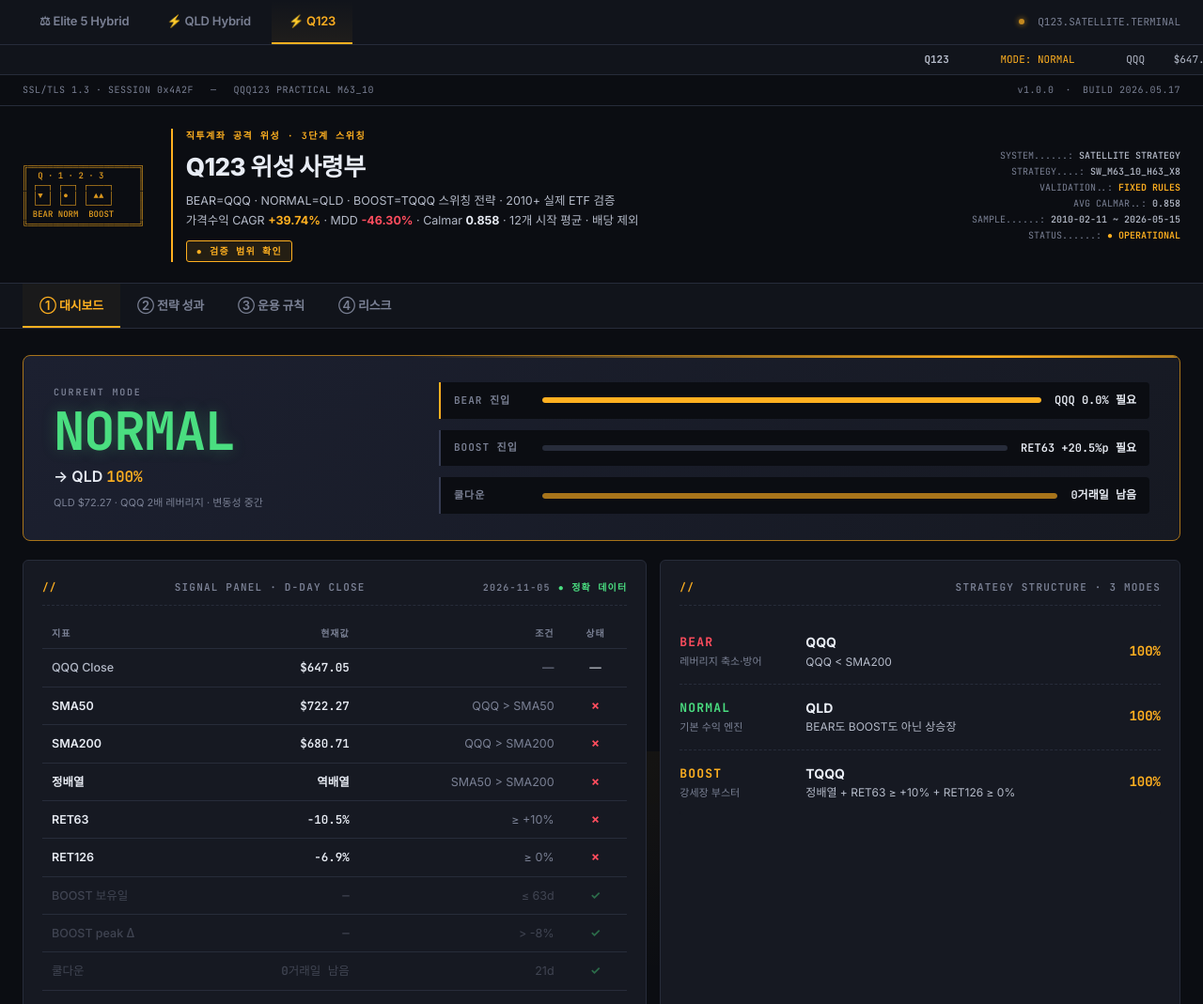
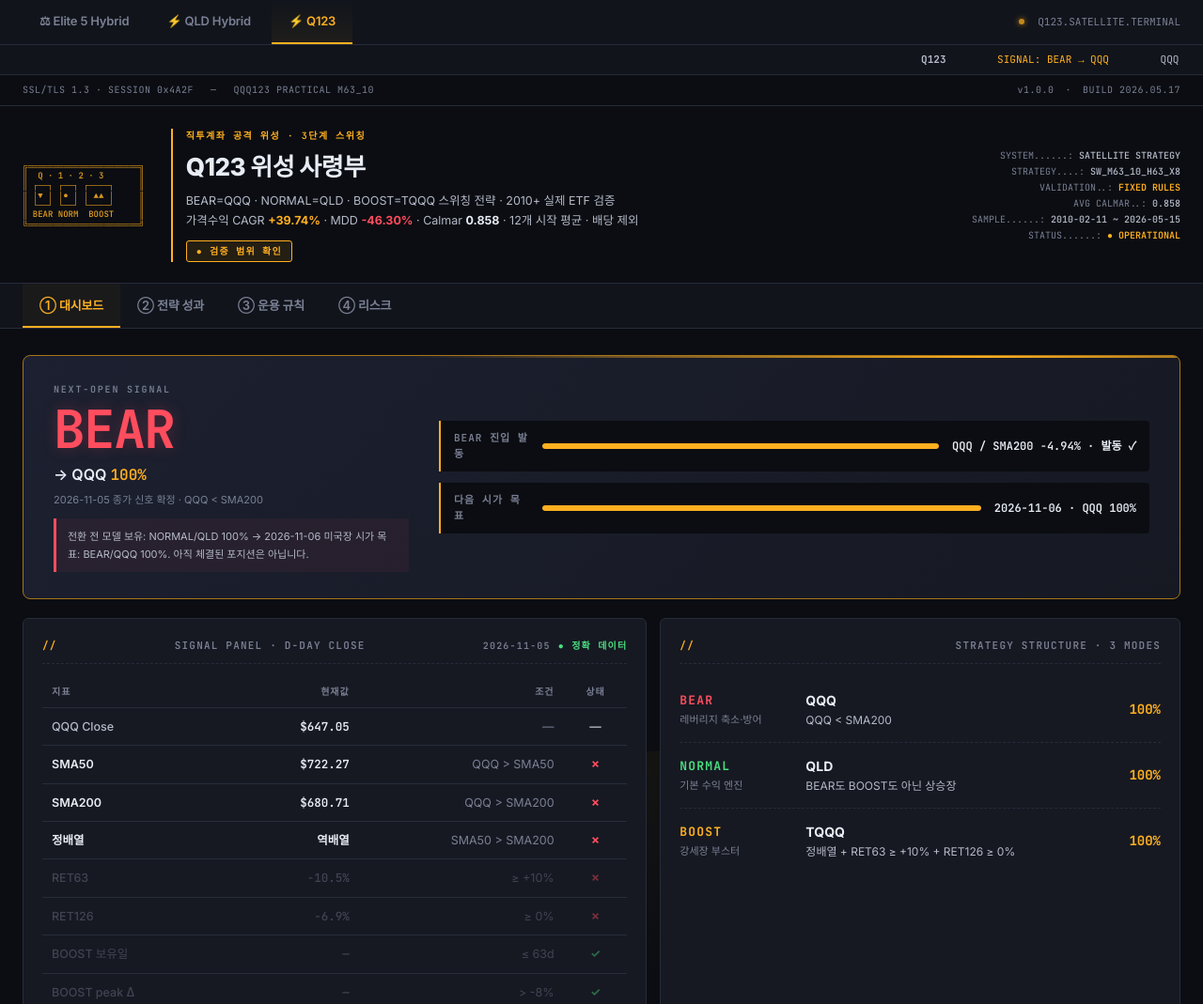
Before and after one commit to baekhamo-beep/investment-dashboard, a plain HTML site: page docs/q123.html in a window 1280 px wide. Shown: the top 1069 px of the page at 94% size. Drawn offline with Linux system fonts and the light colour scheme.

Commit message:
fix(q123): show pending BEAR/QQQ signal prominently
Show target signal separately from completed-close holding, add expiry warning and UI tests.

```diff
--- a/docs/q123.html
+++ b/docs/q123.html
@@ -1034,10 +1034,11 @@
   <div class="mode-display">
     <div class="mode-grid">
       <div class="mode-current">
-        <div class="label">CURRENT MODE</div>
+        <div class="label" id="mode-label">CURRENT MODE</div>
         <div class="value" id="mode-value">—</div>
         <div class="asset" id="mode-asset">→ — <span class="pct">—</span></div>
         <div class="asset-detail" id="mode-asset-detail" style="font-size:11px;color:var(--text-3);margin-top:6px;line-height:1.6">—</div>
+        <div id="mode-pending-note" style="display:none;margin-top:10px;padding:10px 12px;background:rgba(255,77,94,0.06);border-left:3px solid var(--red);font-size:11px;line-height:1.7;color:var(--text-2)"></div>
       </div>
       <div class="mode-distance" id="mode-distance">
         <!-- JS에서 현재 모드에 따라 동적으로 채워짐 -->
@@ -1891,13 +1892,19 @@
     const set = (id, val) => { const el = document.getElementById(id); if(el) el.textContent = val; };
     const setHTML = (id, val) => { const el = document.getElementById(id); if(el) el.innerHTML = val; };
 
-    // 모드 색상
-    const modeColor = Q123.currentMode === 'BOOST' ? 'var(--amber)'
-                   : Q123.currentMode === 'BEAR' ? 'var(--red)'
+    // 완료된 종가의 모델 보유와 다음 시가 목표는 서로 다를 수 있다.
+    // 미체결 전환 신호는 큰 화면에 목표를 강조하되 기존 보유를 명확히 병기한다.
+    const state = Q123.state;
+    const pending = state.target_mode !== state.mode;
+    const displayMode = pending ? state.target_mode : state.mode;
+    const displayAsset = pending ? state.target_asset : state.asset;
+    const signalExpired = Date.now() >= Date.parse(state.next_open_utc);
+    const modeColor = displayMode === 'BOOST' ? 'var(--amber)'
+                   : displayMode === 'BEAR' ? 'var(--red)'
                    : 'var(--green)';
 
     // ─── 티커바 ───
-    set('tk-mode', 'MODE: ' + Q123.currentMode);
+    set('tk-mode', pending ? 'SIGNAL: ' + displayMode + ' → ' + displayAsset : 'MODE: ' + displayMode);
     set('tk-qqq', fmt$(Q123.qqq) + (Q123.drawdown != null ? ' (' + fmtPct(Q123.drawdown) + ' from 2Y HIGH)' : ''));
     set('tk-qld', fmt$(Q123.qldPrice));
     set('tk-ath', fmt$(Q123.ath));
@@ -1909,17 +1916,20 @@
 
     // ─── 모드 표시 ───
     const modeValEl = document.getElementById('mode-value');
+    set('mode-label', pending ? (signalExpired ? 'LAST CLOSE SIGNAL · VERIFY' : 'NEXT-OPEN SIGNAL') : 'CURRENT MODE');
     if(modeValEl){
-      modeValEl.textContent = Q123.currentMode;
+      modeValEl.textContent = displayMode;
       modeValEl.style.color = modeColor;
       modeValEl.style.textShadow = `0 0 16px ${modeColor.replace('var(','').replace(')','')==='--amber'?'rgba(255,176,32,0.25)':modeColor==='var(--red)'?'rgba(255,77,94,0.25)':'rgba(74,222,128,0.25)'}`;
     }
-    setHTML('mode-asset', `→ ${Q123.currentAsset} <span class="pct">100%</span>`);
+    setHTML('mode-asset', `→ ${displayAsset} <span class="pct">100%</span>`);
 
     // ─── 자산 디테일 (현재 보유 자산의 가격/상태) ───
     // QLD 가격은 data.json에 있지만 TQQQ는 없음 → 가능하면 보조 정보 표시
     let assetDetail = '';
-    if(Q123.currentAsset === 'QLD' && Q123.qldPrice != null){
+    if(pending){
+      assetDetail = `${state.as_of} 종가 신호 확정 · ${state.reason}`;
+    } else if(Q123.currentAsset === 'QLD' && Q123.qldPrice != null){
       assetDetail = `QLD $${Q123.qldPrice.toFixed(2)} · QQQ 2배 레버리지 · 변동성 중간`;
     } else if(Q123.currentAsset === 'TQQQ'){
       assetDetail = `QQQ 3배 레버리지 · BOOST peak 추적 중 · 종료 조건 모니터링`;
@@ -1927,6 +1937,15 @@
       assetDetail = `나스닥 100 직접 보유 · 레버리지 축소 · BEAR 방어 중`;
     }
     set('mode-asset-detail', assetDetail);
+    const pendingNote = document.getElementById('mode-pending-note');
+    if(pendingNote){
+      pendingNote.style.display = pending ? 'block' : 'none';
+      if(pending){
+        pendingNote.textContent = signalExpired
+          ? `종가 기준 전환 신호: ${state.mode}/${state.asset} 100% → ${state.target_mode}/${state.target_asset} 100%. 예정된 ${state.next_session} 시가가 지났습니다. 최신 상태 및 실제 체결 여부 확인 필요.`
+          : `전환 전 모델 보유: ${state.mode}/${state.asset} 100% → ${state.next_session} 미국장 시가 목표: ${state.target_mode}/${state.target_asset} 100%. 아직 체결된 포지션은 아닙니다.`;
+      }
+    }
 
     // ─── 모드별 동적 거리 막대 ───
     renderDistanceBars();
@@ -1982,13 +2001,13 @@
       r.classList.remove('dimmed', 'highlighted');
     });
 
-    if(Q123.currentMode === 'BEAR'){
+    if(displayMode === 'BEAR'){
       // BEAR: 추세 행이 핵심, 나머지는 흐리게
       rows.trend.forEach(r => r.classList.add('highlighted'));
       rows.momentum.forEach(r => r.classList.add('dimmed'));
       rows.boost.forEach(r => r.classList.add('dimmed'));
       rows.cooldown.forEach(r => r.classList.add('dimmed'));
-    } else if(Q123.currentMode === 'BOOST'){
+    } else if(displayMode === 'BOOST'){
       // BOOST: 추세 + BOOST 행이 핵심 (종료 조건 모니터링)
       rows.trend.forEach(r => r.classList.add('highlighted'));
       rows.boost.forEach(r => r.classList.add('highlighted'));
@@ -2001,15 +2020,13 @@
       rows.cooldown.forEach(r => r.classList.add('dimmed'));
     }
 
-    const state = Q123.state;
-    const pending = state.target_mode !== state.mode;
     let judgeMsg = `완료된 ${state.as_of} 종가 기준 · <b>${state.mode} / ${state.asset} 100%</b>`;
     let nextTrigger = `다음 거래일 ${state.next_session} 시가 목표: ${state.target_mode} / ${state.target_asset} · ${state.reason}`;
     if(pending) judgeMsg += ` → ${state.as_of} 신호: <b>${state.target_mode}</b> (${state.reason})`;
     else if(state.mode === 'BEAR') judgeMsg += ` · SMA200 위 연속 ${state.above_days}/5거래일`;
     else if(state.mode === 'BOOST') judgeMsg += ` · 보유 ${state.boost_days}/63거래일`;
     else if(state.cooldown_remaining) judgeMsg += ` · 쿨다운 ${state.cooldown_remaining}거래일 남음`;
-    if(Date.now() >= Date.parse(state.next_open_utc)) nextTrigger += ' · 과거 종가 상태입니다. 최신 장 마감 자료 확인 필요';
+    if(signalExpired) nextTrigger += ' · 과거 종가 상태입니다. 최신 장 마감 자료 확인 필요';
     setHTML('judge-text', judgeMsg);
     set('next-trigger-text', nextTrigger);
 
@@ -2029,7 +2046,7 @@
     document.querySelectorAll('.checklist-item[data-priority]').forEach(item => {
       const pri = item.getAttribute('data-priority');
       // 'all'은 항상 일반, 모드 일치 시 priority
-      if(pri === Q123.currentMode){
+      if(pri === displayMode){
         item.classList.add('priority');
       } else {
         item.classList.remove('priority');
@@ -2038,8 +2055,10 @@
     // 안내 텍스트 갱신
     const hint = document.getElementById('checklist-mode-hint');
     if(hint){
-      const modeKr = {BEAR:'BEAR', NORMAL:'NORMAL', BOOST:'BOOST'}[Q123.currentMode] || '—';
-      hint.textContent = `현재 ${modeKr} 모드 — 우선 항목은 ⚡ 표시`;
+      const modeKr = {BEAR:'BEAR', NORMAL:'NORMAL', BOOST:'BOOST'}[displayMode] || '—';
+      hint.textContent = pending
+        ? `다음 시가 ${modeKr} 전환 신호 — 우선 항목은 ⚡ 표시 (현재 모델 보유: ${state.mode})`
+        : `현재 ${modeKr} 모드 — 우선 항목은 ⚡ 표시`;
     }
   }
 
@@ -2061,7 +2080,15 @@
       if(row) row.style.display = 'none';
     };
 
-    if(Q123.currentMode === 'BOOST'){
+    if(Q123.targetMode === 'BEAR' && Q123.currentMode !== 'BEAR'){
+      // 이미 BEAR 진입 신호가 확정되었으므로 '진입까지 0% 필요'로 표시하지 않는다.
+      const deviation = (Q123.qqq / Q123.sma200 - 1) * 100;
+      setBar(1, 'BEAR 진입 발동', 100, `QQQ / SMA200 ${deviation.toFixed(2)}% · 발동 ✓`, true);
+      setBar(2, '다음 시가 목표', 100, `${Q123.state.next_session} · QQQ 100%`, true);
+      hide(3);
+      const fn = document.getElementById('mode-footnote');
+      if(fn) fn.style.display = 'none';
+    } else if(Q123.currentMode === 'BOOST'){
       // BOOST 진입일 이후의 실제 종가 peak와 보유기간
       // 1) SMA50 이탈까지: QQQ가 SMA50까지 얼마나 떨어져야 하는가
       const sma50Gap = (Q123.qqq - Q123.sma50) / Q123.qqq * 100;
```
Also changed, not shown: 1 other file.
